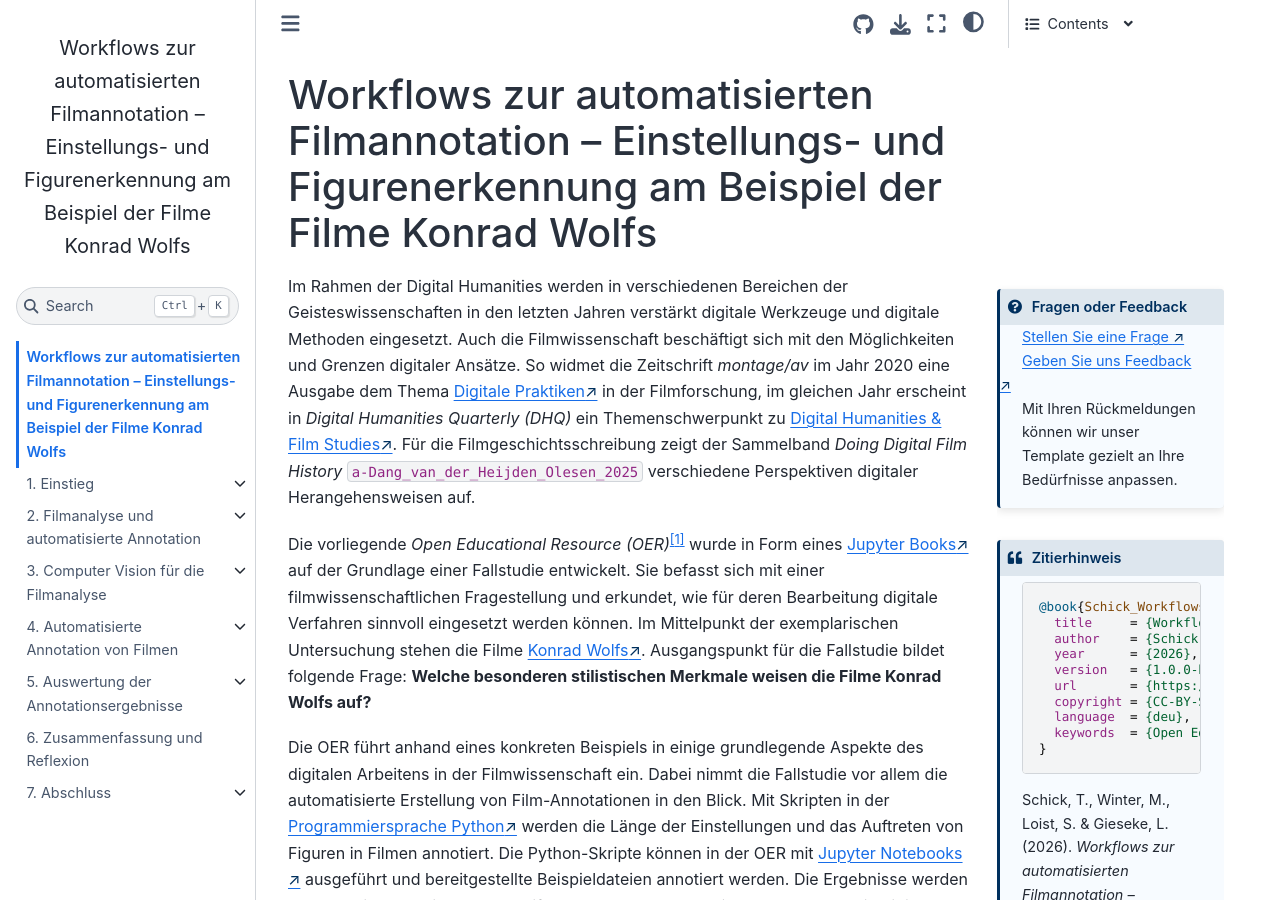
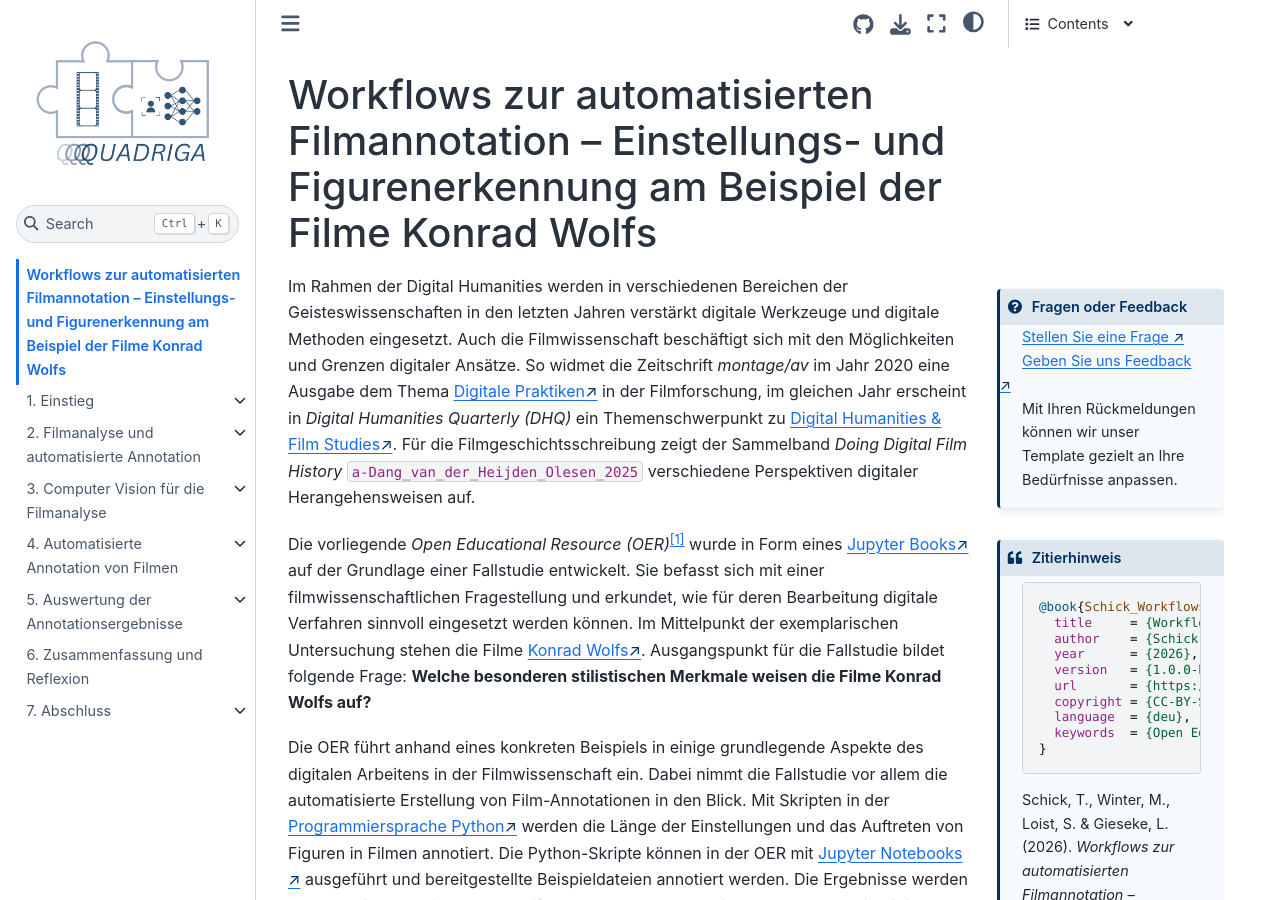
Before and after one commit to quadriga-dk/Bewegtes-Bild-Fallstudie-4, a Jupyter Book: the page built from einleitung.md, in a window 1280 px wide and 900 px high. Built offline with Jupyter Book 1.0.4 settings and Sphinx 7.4.7 and the Sphinx Book theme 1.1.4, drawn with Linux system fonts in a browser that asks for light colours; pages that are not in the unit, such as notebooks, are missing from menus; cross-references to code outside the pages are shown as plain code.

Commit message:
Update logo file configuration

```diff
--- a/_config.yml
+++ b/_config.yml
@@ -3,7 +3,7 @@
 
 title: "Workflows zur automatisierten Filmannotation – Einstellungs- und Figurenerkennung am Beispiel der Filme Konrad Wolfs"
 author: Thomas Schick, Marco Winter, Skadi Loist & Lena Gieseke
-logo: assets/logo.jpg
+logo: assets/Bild4.png
 copyright: "2024, QUADRIGA"
 exclude_patterns:
   [
```
